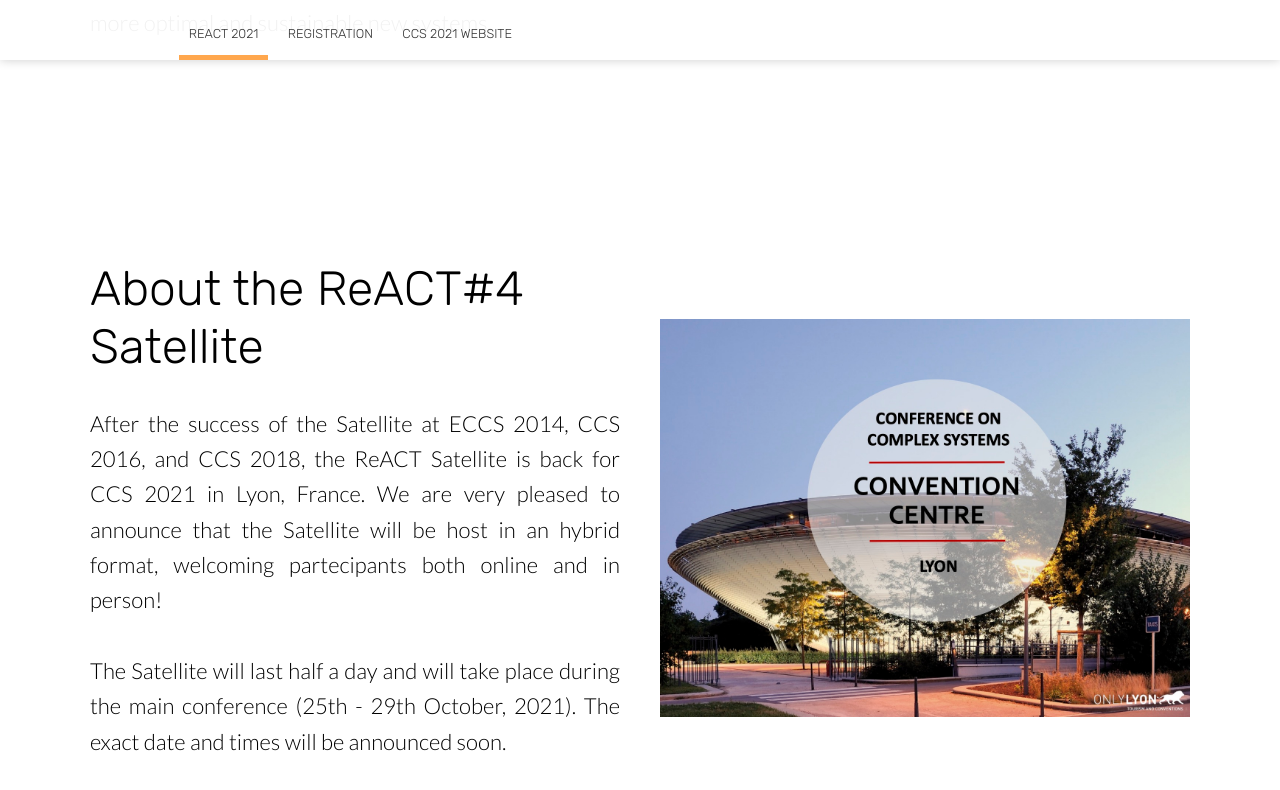
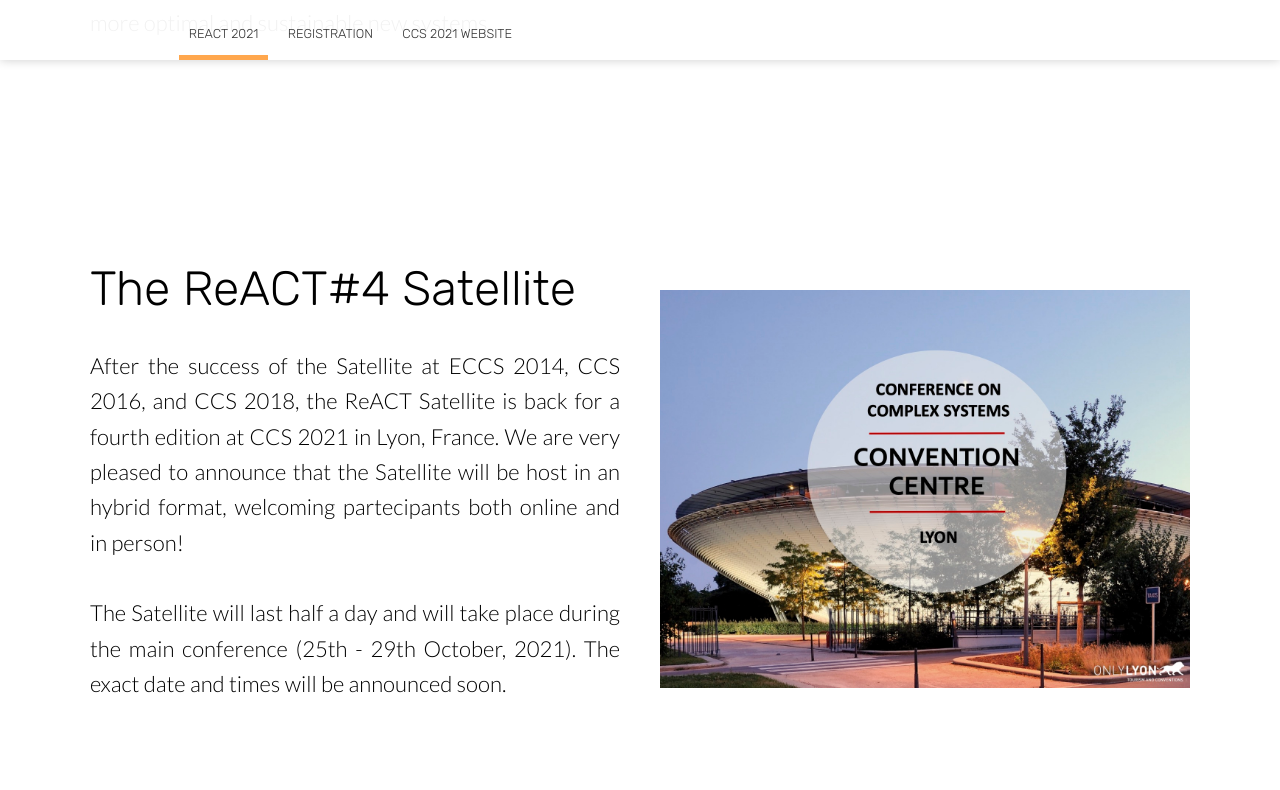
Before and after one commit to liphlab/REACT2021, a Jekyll site: the page built from index.html, in a window 1280 px wide and 900 px high, scrolled down 1789 px. Shown: the top 790 px of the window. Built offline with Jekyll 4.4.1, drawn with Linux system fonts in a browser that asks for light colours; nearby versions of some CDN libraries; the list of posts is cut into pages by our own code.

Commit message:
Update wording

```diff
--- a/index.html
+++ b/index.html
@@ -60,9 +60,10 @@ bottom_image: http://unsplash.it/2000/1322?a=.png
 	<section class="info">
 		<div class="container flex">
 			<div class="text">
-				<h2 class="editable">About the ReACT#4 Satellite</h2>
+				<h2 class="editable">The ReACT#4 Satellite</h2>
 				<p class="editable" style = "text-align: justify;text-justify: inter-word;">
-					After the success of the Satellite at ECCS 2014, CCS 2016, and CCS 2018, the ReACT Satellite is back for CCS 2021 in Lyon, France.
+					After the success of the Satellite at ECCS 2014, CCS 2016, and CCS 2018, the ReACT Satellite is back for a fourth edition at CCS 2021
+					in Lyon, France.
 					We are very pleased to announce that the Satellite will be host in an hybrid format, welcoming partecipants both online and in person!
 					<br><br>
 					The Satellite will last half a day and will take place during the main conference (25th - 29th October, 2021).
```
